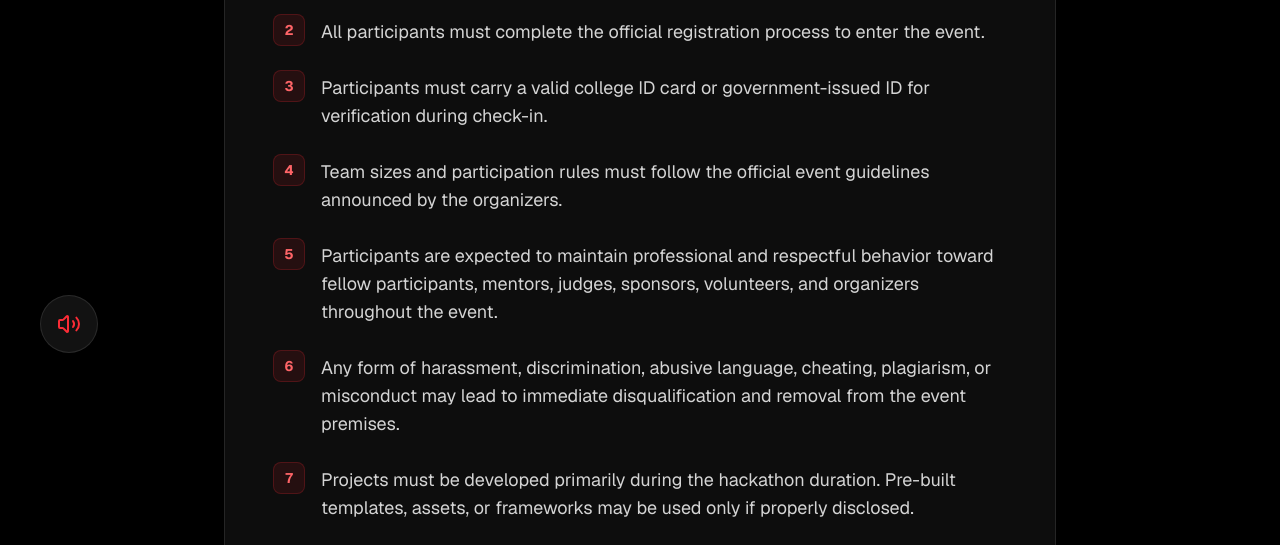
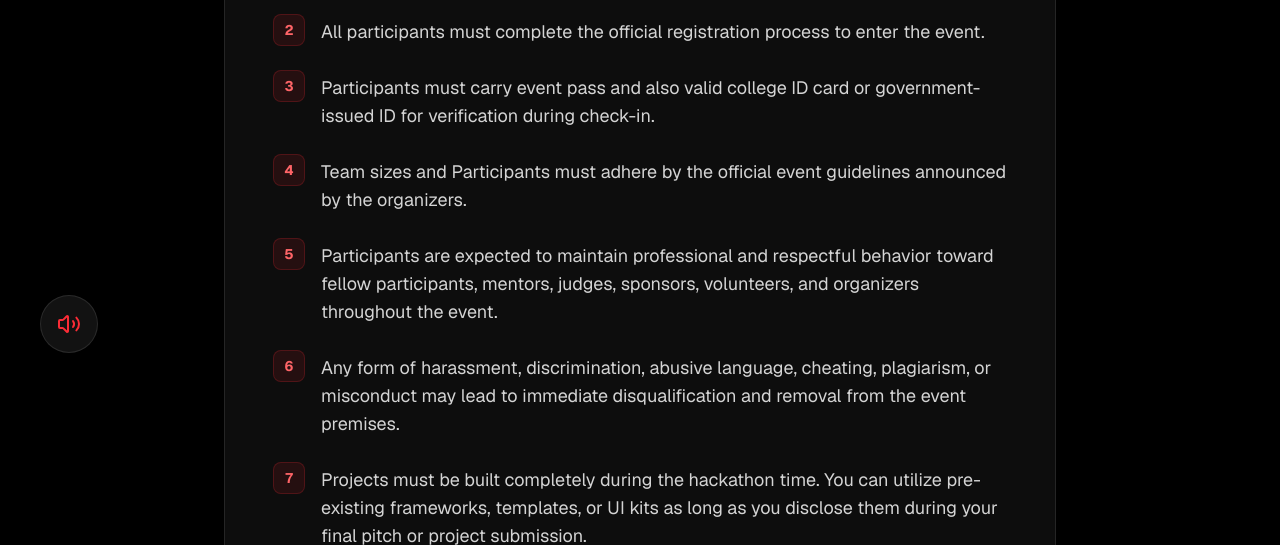
Before and after one commit to sayandeep0212/VibeForge-1.0, a Next.js app: page /terms in a window 1280 px wide. Shown: the part 407-952 px from the top of the page. Built offline with nearby package versions, Linux system fonts and the light colour scheme; no server answers.

Commit message:
feat: add FAQ section component and terms and conditions page

```diff
--- a/src/app/terms/page.tsx
+++ b/src/app/terms/page.tsx
@@ -35,11 +35,11 @@ const TermsPage = () => {
             {[
               "VibeForge 1.0 is a 12-hour AI + Game Development Hackathon organized by GameLiminals at Adamas University.",
               "All participants must complete the official registration process to enter the event.",
-              "Participants must carry a valid college ID card or government-issued ID for verification during check-in.",
-              "Team sizes and participation rules must follow the official event guidelines announced by the organizers.",
+              "Participants must carry event pass and also valid college ID card or government-issued ID for verification during check-in.",
+              "Team sizes and Participants must adhere by the official event guidelines announced by the organizers.",
               "Participants are expected to maintain professional and respectful behavior toward fellow participants, mentors, judges, sponsors, volunteers, and organizers throughout the event.",
               "Any form of harassment, discrimination, abusive language, cheating, plagiarism, or misconduct may lead to immediate disqualification and removal from the event premises.",
-              "Projects must be developed primarily during the hackathon duration. Pre-built templates, assets, or frameworks may be used only if properly disclosed.",
+              "Projects must be built completely during the hackathon time. You can utilize pre-existing frameworks, templates, or UI kits as long as you disclose them during your final pitch or project submission.",
               "Use of illegal, harmful, offensive, or unethical content in projects is strictly prohibited.",
               "Participants are responsible for the safety and security of their own devices, equipment, accounts, and personal belongings.",
               "The organizing team will not be responsible for any loss, theft, damage, or technical failure during the event.",
--- a/src/components/Faq.tsx
+++ b/src/components/Faq.tsx
@@ -55,10 +55,6 @@ const Faq = () => {
       answer: "The registration is a flat fee per team: ₹150 for Adamas University Teams and ₹250 for External Teams. The leader pays this amount for the entire team."
     },
     {
-      question: "What if I don't have a team or an idea?",
-      answer: "No problem — you can still participate! Team formation and brainstorming sessions will be conducted at the start of the event. You can easily find partners and build something amazing together."
-    },
-    {
       question: "What are the prize categories?",
       answer: "1st, 2nd, and 3rd place winners receive official Trophies & Certificates. Additionally, the project with the 'Best UI/UX Design' will receive a special Certificate of Excellence."
     },
```
